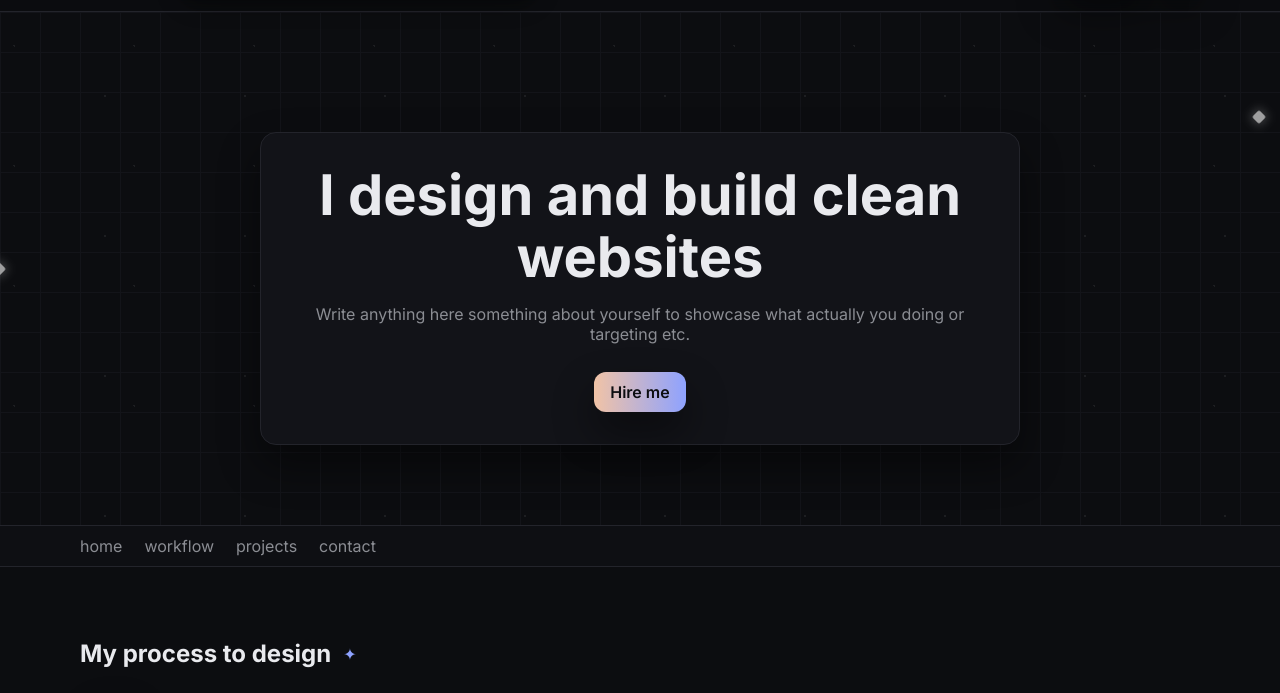
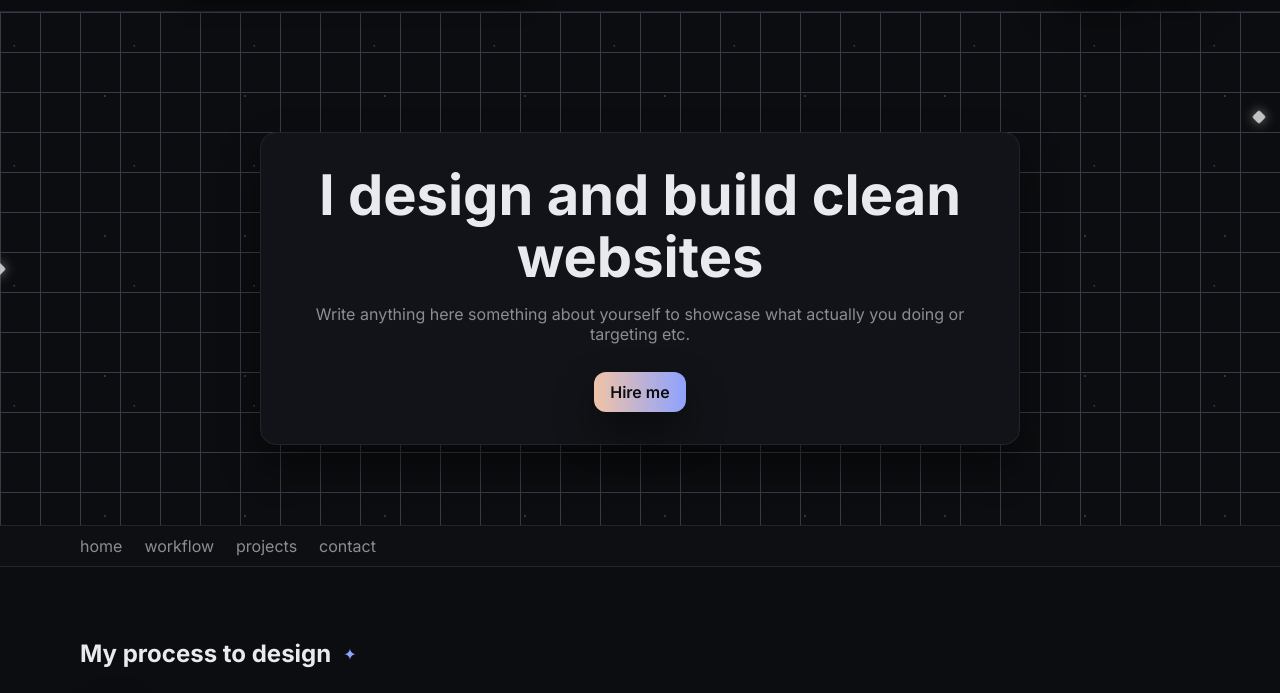
Before and after one commit to NayPaingSoe/visibleone-frontend-assigment, a plain HTML site: page index.html in a window 1280 px wide. Shown: the part 71-764 px from the top of the page. Drawn offline with Linux system fonts and the light colour scheme.

Commit message:
style: update grid styling for better visibility

```diff
--- a/styles.css
+++ b/styles.css
@@ -7,8 +7,8 @@
   --accent-a: #f1c3a6;
   --accent-b: #8ea2ff;
   --shadow: 0 20px 40px rgba(0, 0, 0, 0.45);
-  --grid-dot: rgba(150, 150, 160, 0.18);
-  --grid-line: #9093a5;
+  --grid-dot: rgba(200, 200, 210, 0.28);
+  --grid-line: #454a58;
 }
 
 * {
@@ -186,19 +186,15 @@ body {
   inset: 0;
   background: radial-gradient(
         circle at 12% 28%,
-        rgba(255, 255, 255, 0.12) 1px,
+        var(--grid-dot) 1px,
         transparent 1px
       )
       0 0/120px 120px,
-    radial-gradient(
-        circle at 75% 60%,
-        rgba(255, 255, 255, 0.12) 1px,
-        transparent 1px
-      )
-      0 0/140px 140px,
-    linear-gradient(#191a20 1px, transparent 1px) 0 0/100% 40px,
-    linear-gradient(90deg, #191a20 1px, transparent 1px) 0 0/40px 100%;
-  opacity: 0.6;
+    radial-gradient(circle at 75% 60%, var(--grid-dot) 1px, transparent 1px) 0 0/140px
+      140px,
+    linear-gradient(var(--grid-line) 1px, transparent 1px) 0 0/100% 40px,
+    linear-gradient(90deg, var(--grid-line) 1px, transparent 1px) 0 0/40px 100%;
+  opacity: 0.75;
   pointer-events: none;
 }
 .grid-bg::before,
```
